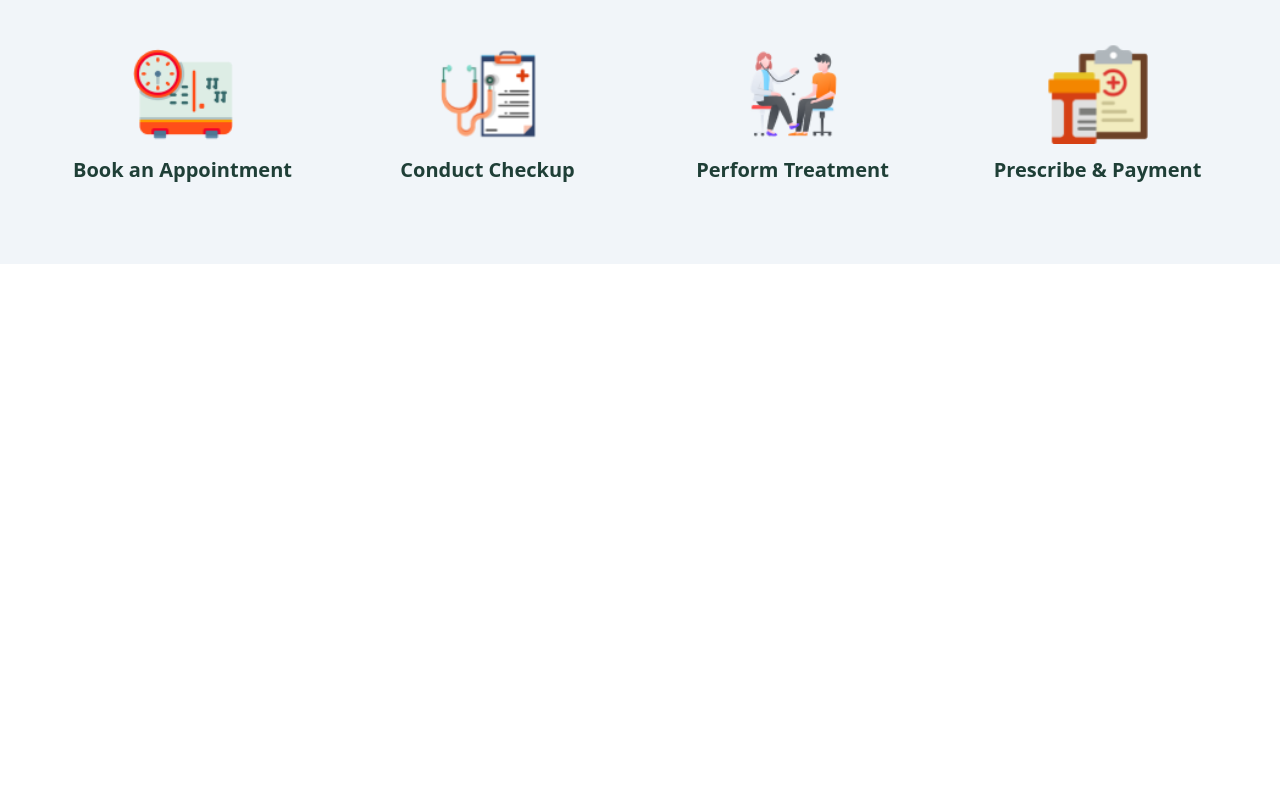
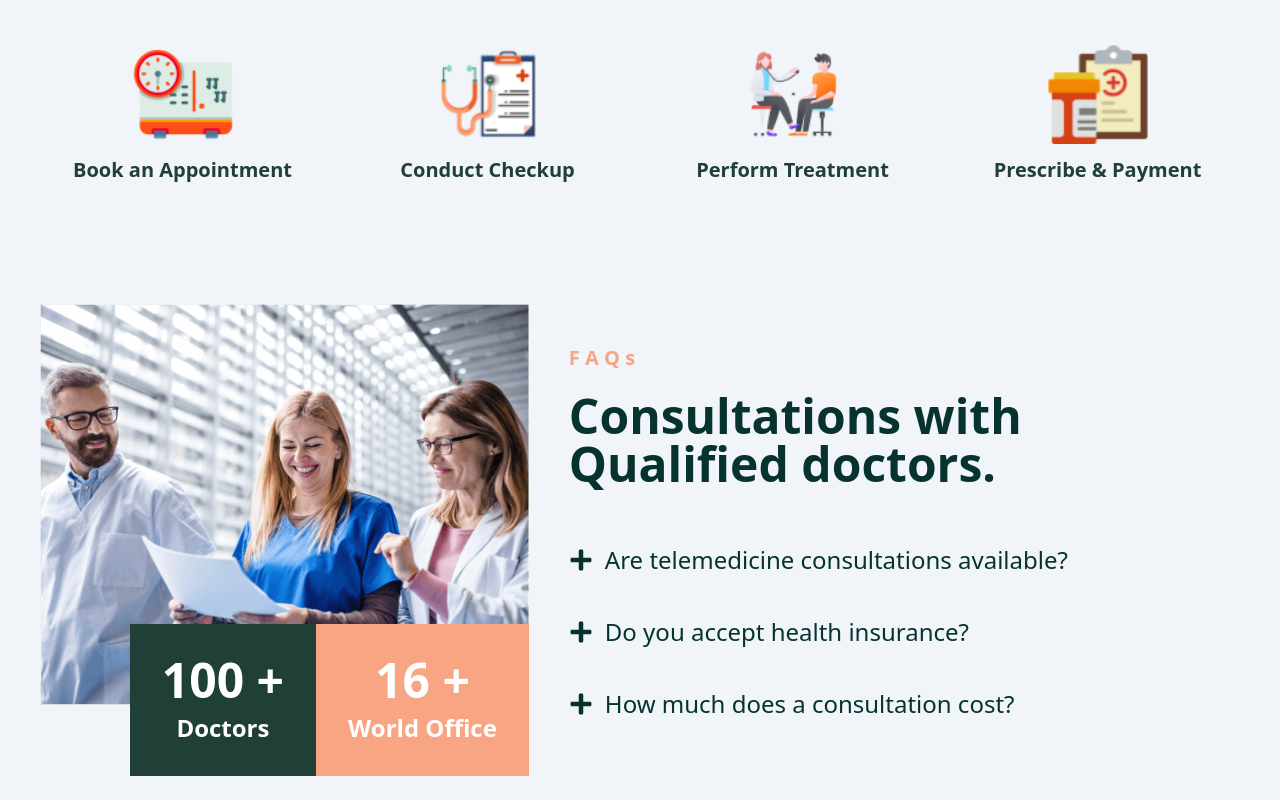
Before and after one commit to OliUllah1/medi-pro, a Next.js app: page / in a window 1280 px wide. Shown: the part 3255-4055 px from the top of the page. Before the commit the page ends 3519 px from the top, so only its background shows below. Built offline with nearby package versions, Linux system fonts and the light colour scheme.

Commit message:
faqs section done

```diff
--- a/components/About.jsx
+++ b/components/About.jsx
@@ -5,7 +5,7 @@ const About = () => {
     return (
         <div className="bg-slate-100 lg:flex gap-10 items-center lg:px-10 px-3 lg:py-10 pt-20 pb-10">
             <div className="w-full mb-10 lg:mb-0 relative flex gap-5 items-end">
-            <Image  className='absolute bottom-20 left-20 z-10' src="/home-about-us-bg2.png" alt="hero-2" width="380" height="500" />
+            <Image  className='absolute bottom-20 left-0 lg:left-20 z-10' src="/home-about-us-bg2.png" alt="hero-2" width="380" height="500" />
             <Image className='rounded-full z-20' src="/home-about1.jpg" alt="hero-2" width="250" height="400" />
             <div className="space-y-4 z-30">
             <Image className='rounded-full' src="/home-hero1.jpg" alt="hero-1" width="250" height="400" />
--- /dev/null
+++ b/components/Faqs.jsx
@@ -0,0 +1,34 @@
+import Image from "next/image";
+import { FaPlus } from "react-icons/fa";
+
+const Faqs = () => {
+    return (
+        <div className="bg-slate-100 px-3 lg:flex gap-10 lg:px-10 pt-10 pb-20">
+            <div className="relative">
+            <Image className='mx-auto' src="/home-faq.png" alt="hero-2" width="650" height="600" />
+            <div className="flex absolute -bottom-14 right-0">
+                <div className="bg-[#1f3f37] p-3 lg:p-8 text-center  space-y-2 text-white">
+                    <h1 className="font-bold text-3xl lg:text-5xl">100 +</h1>
+                    <h3 className="text-xl lg:text-2xl font-semibold">Doctors</h3>
+                </div>
+                <div className="bg-[#f7a582] text-center p-3 lg:p-8 space-y-2 text-white">
+                    <h1 className="font-bold text-3xl lg:text-5xl">16 +</h1>
+                    <h3 className="text-xl lg:text-2xl font-semibold">World Office</h3>
+                </div>
+            </div>
+            </div>
+            <div className=" pt-10 lg:pt-0">
+            <h4 className="text-[#f7a582] mt-10 font-semibold text-xl">F A Q s</h4>
+            <h1 className="text-[#07332f] my-5 text-5xl font-semibold">Consultations with Qualified doctors.</h1>
+            <ul className="text-[#07332f] mt-14 space-y-10 text-2xl">
+                <li className="flex items-center gap-3"><button><FaPlus></FaPlus></button> <p>Are telemedicine consultations available?</p></li>
+                <li className="flex items-center gap-3"><button><FaPlus></FaPlus></button> <p>Do you accept health insurance?</p></li>
+                <li className="flex items-center gap-3"><button><FaPlus></FaPlus></button> <p>How much does a consultation cost?</p></li>
+            </ul>
+            </div>
+
+        </div>
+    );
+};
+
+export default Faqs;
--- a/src/app/page.js
+++ b/src/app/page.js
@@ -1,6 +1,7 @@
 import { About, Banner } from '../../components'
 import Appointments from '../../components/Appointments'
 import Contact from '../../components/Contact'
+import Faqs from '../../components/Faqs'
 import Services from '../../components/Services'
 import Works from '../../components/Works'
 
@@ -13,6 +14,7 @@ export default function Home() {
       <Services></Services>
       <Appointments></Appointments>
       <Works></Works>
+      <Faqs></Faqs>
     </main>
   )
 }
```
Also changed, not shown: public/home-faq.png (added).
